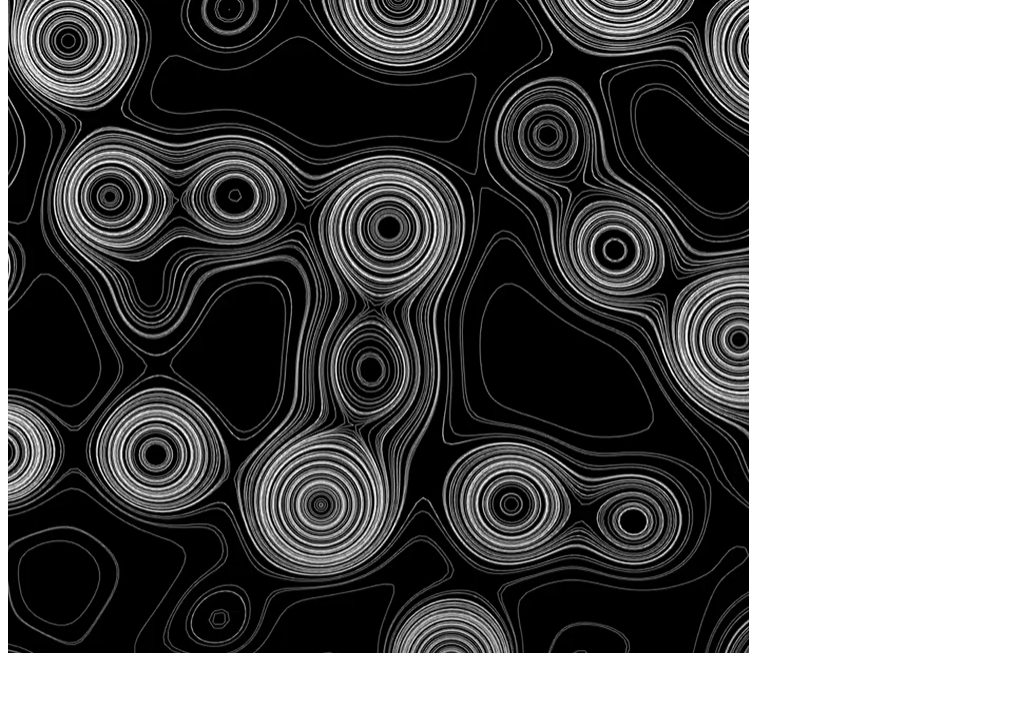
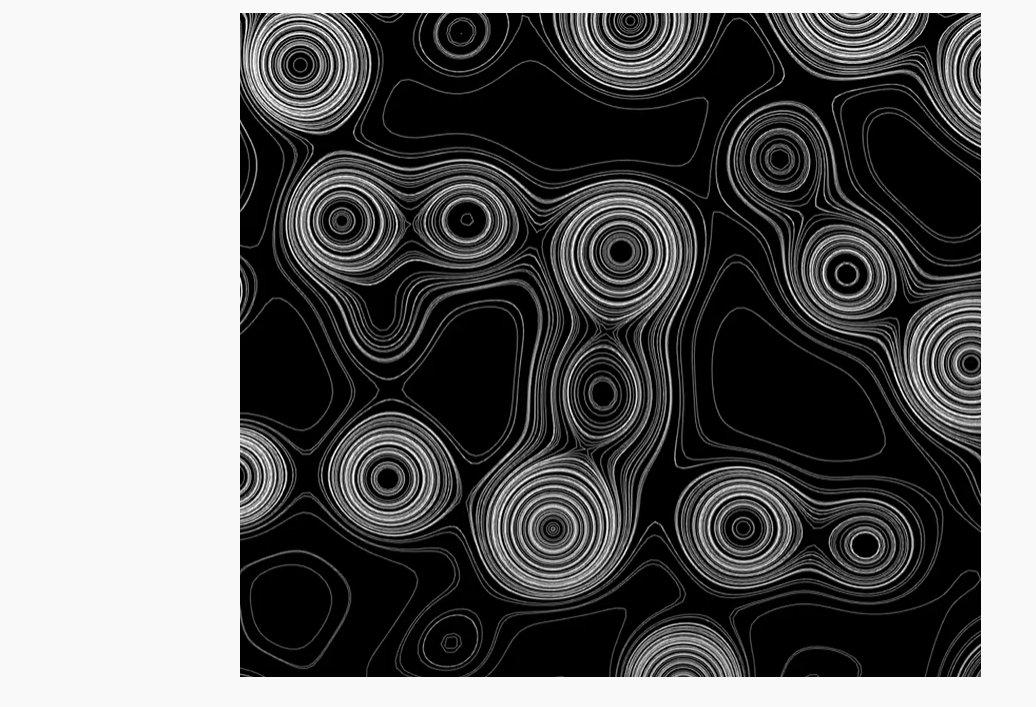
Before and after one commit to Dididoo-mk/Diana_m_LAB1_Data_Viz, a plain HTML site: page index.html in a window 1280 px wide. Shown: the part 182-889 px from the top of the page, without its empty margins (0-1036 px from the left). Before the commit the page ends 849 px from the top, so only its background shows below. Drawn offline with Linux system fonts and the light colour scheme.

Commit message:
css - Body Layout

```diff
--- a/style.css
+++ b/style.css
@@ -1,6 +1,19 @@
 body {
-    /* Set line height to 1.5 times the font size
-       and use the OS’s UI font as the website font
-     */
-    font: 100%/1.5 system-ui;
-   }
+  /* Set line height to 1.5 times the font size
+     and use the OS’s UI font as the website font
+   */
+  font: 100%/1.5 system-ui;
+
+  /* Prevent content from getting too wide */
+  max-width: 50rem;
+
+  /* Center content horizontally */
+  margin-inline: auto;
+
+  /* Prevent content from touching viewport edges */
+  padding: 1em;
+
+  /* Improve readability */
+  background-color: #f9f9f9;
+  color: #333;
+}
```
